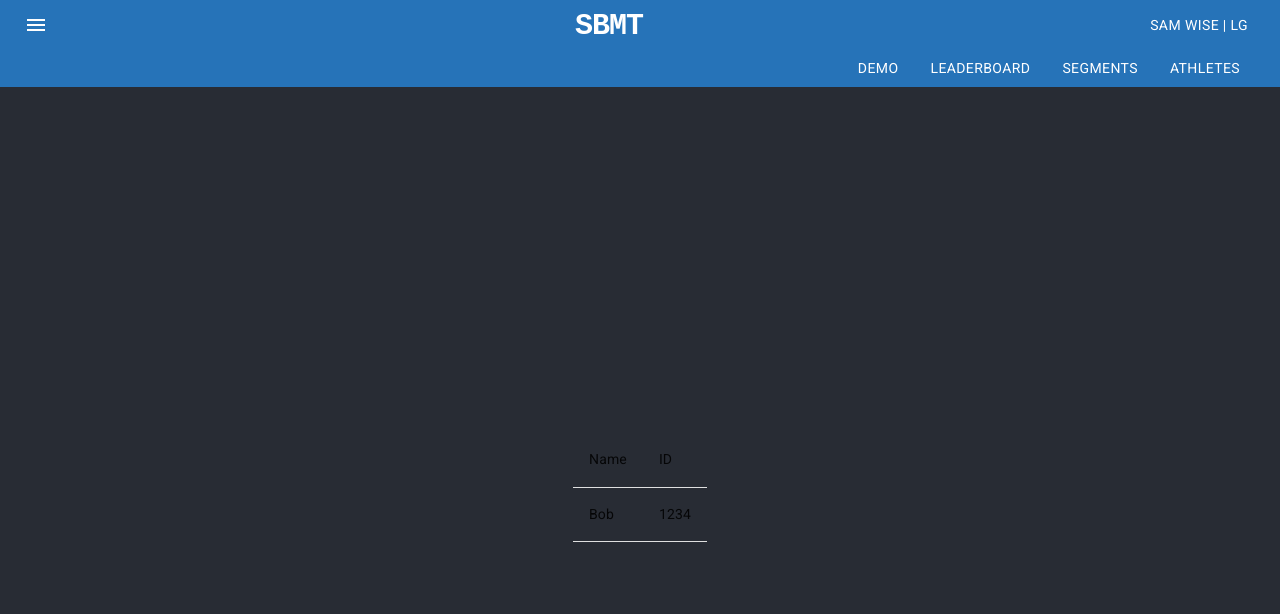
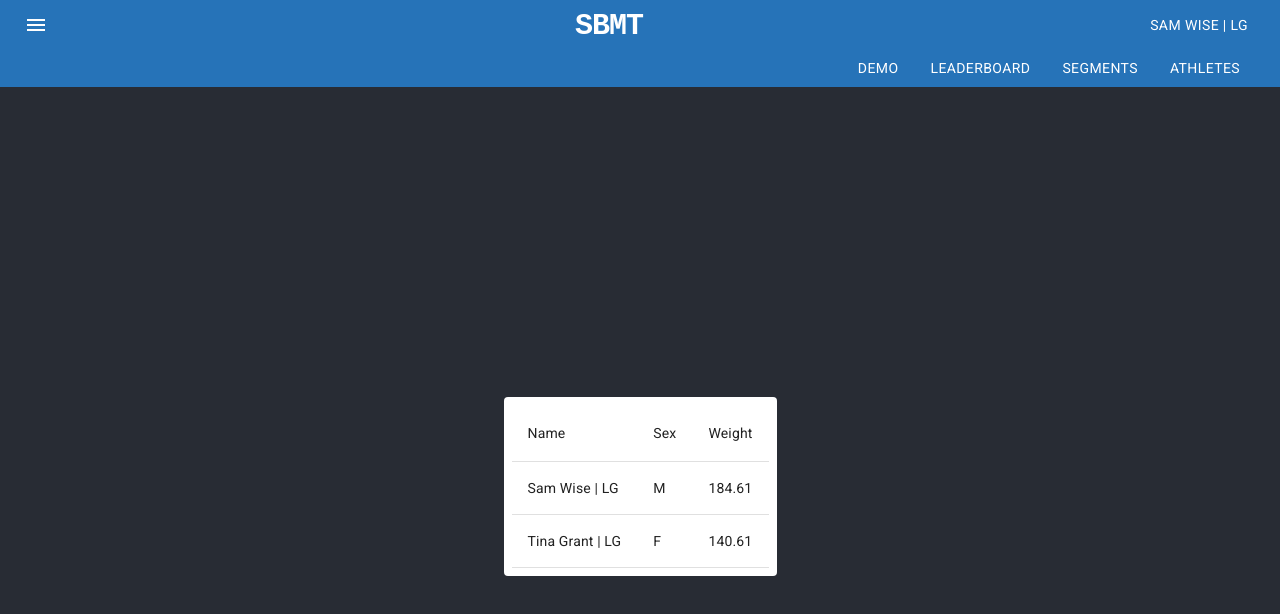
Before and after one commit to sselfridge/SBMT, a React (Create React App) app in the folder UI/: page /athletes in a window 1280 px wide. Shown: the top 614 px of the page. Built offline with nearby package versions, Linux system fonts and the light colour scheme; a web font is replaced by a local one; what @mui/x-data-grid-pro, config would draw is missing.

Commit message:
Add users table

```diff
--- a/UI/src/components/AthleteDetail.js
+++ b/UI/src/components/AthleteDetail.js
@@ -1,6 +1,13 @@
 import React, { useState, useCallback, useRef } from "react";
 import PropTypes from "prop-types";
-import { Box } from "@mui/material";
+import {
+  Box,
+  Table,
+  TableRow,
+  TableHead,
+  TableCell,
+  TableBody,
+} from "@mui/material";
 import { styled } from "@mui/material/styles";
 import {
   useLocation,
@@ -9,21 +16,56 @@ import {
   useSearchParams,
   Navigate,
 } from "react-router-dom";
+import { users } from "mockData/data";
 
-const MyBox = styled(Box)(({ theme }) => ({ padding: 8, borderRadius: 4 }));
+const MyBox = styled(Box)(({ theme }) => ({
+  padding: 8,
+  borderRadius: 4,
+  color: theme.palette.common.black,
+  backgroundColor: theme.palette.background.paper,
+}));
 
 const Athletes = (props) => {
   const { prop } = props;
   const params = useParams();
-  const [isValid, setIsValid] = useState(true);
+  const [user, setUser] = useState(undefined);
   React.useEffect(() => {
-    if (params.id !== "1234") {
-      setIsValid(false);
+    console.info(params.id);
+    const result = users.find((u) => {
+      return `${u.id}` === `${params.id}`;
+    });
+    if (result) {
+      setUser(result);
     }
   }, [params]);
 
-  if (isValid) {
-    return <MyBox>Athlete Details {params.id}</MyBox>;
+  if (user) {
+    return (
+      <MyBox>
+        <Table>
+          <TableHead>
+            <TableRow>
+              <TableCell>
+                {user.firstname} {user.lastname}
+              </TableCell>
+            </TableRow>
+          </TableHead>
+          <TableBody>
+            <TableRow>
+              <TableCell>{user.sex}</TableCell>
+            </TableRow>
+            <TableRow>
+              <TableCell>{(user.weight * 2.2).toFixed(0)}</TableCell>
+            </TableRow>
+            <TableRow>
+              <TableCell>
+                {user.city}, {user.state}
+              </TableCell>
+            </TableRow>
+          </TableBody>
+        </Table>
+      </MyBox>
+    );
   } else {
     return <MyBox>Athlete Not found {params.id}</MyBox>;
   }
--- a/UI/src/components/Athletes.js
+++ b/UI/src/components/Athletes.js
@@ -10,7 +10,14 @@ import {
 } from "@mui/material";
 import { styled } from "@mui/material/styles";
 import { Link } from "react-router-dom";
-const MyBox = styled(Box)(({ theme }) => ({ padding: 8, borderRadius: 4 }));
+
+import { users } from "mockData/data";
+
+const MyBox = styled(Box)(({ theme }) => ({
+  padding: 8,
+  borderRadius: 4,
+  backgroundColor: theme.palette.background.paper,
+}));
 
 const Athletes = (props) => {
   const { prop } = props;
@@ -20,16 +27,23 @@ const Athletes = (props) => {
         <TableHead>
           <TableRow>
             <TableCell>Name</TableCell>
-            <TableCell>ID</TableCell>
+            <TableCell>Sex</TableCell>
+            <TableCell>Weight</TableCell>
           </TableRow>
         </TableHead>
         <TableBody>
-          <TableRow>
-            <TableCell>Bob</TableCell>
-            <TableCell>
-              <Link to="1234">1234</Link>
-            </TableCell>
-          </TableRow>
+          {users.map((user) => (
+            <TableRow key={`${user.id}`}>
+              <TableCell>
+                {console.info(user)}
+                <Link to={`${user.id}`}>
+                  {user.firstname} {user.lastname}
+                </Link>
+              </TableCell>
+              <TableCell>{user.sex}</TableCell>
+              <TableCell>{(user.weight * 2.2).toFixed(2)}</TableCell>
+            </TableRow>
+          ))}
         </TableBody>
       </Table>
     </MyBox>
--- a/UI/src/components/Segments.js
+++ b/UI/src/components/Segments.js
@@ -2,7 +2,7 @@ import React, { useState, useCallback, useRef } from "react";
 import PropTypes from "prop-types";
 import { Box } from "@mui/material";
 import { styled } from "@mui/material/styles";
-import { Outlet, Link } from "react-router-dom";
+import { Link } from "react-router-dom";
 import { DataGrid } from "@mui/x-data-grid";
 
 const MyBox = styled(Box)(({ theme }) => ({
--- a/UI/src/mockData/data.js
+++ b/UI/src/mockData/data.js
@@ -196,27 +196,51 @@ export const segments = [
 export const users = [
   {
     id: 1075670,
-    username: "sirclesam",
-    resource_state: 2,
+    // username: "sirclesam",
+    // resource_state: 2,
     firstname: "Sam ",
     lastname: "Wise | LG",
-    bio: "",
+    // bio: "",
     city: "Santa Barbara",
     state: "California",
     country: "United States",
     sex: "M",
     premium: true,
     summit: true,
-    created_at: "2012-09-06T17:53:52Z",
-    updated_at: "2022-07-14T16:52:23Z",
-    badge_type_id: 1,
+    // created_at: "2012-09-06T17:53:52Z",
+    // updated_at: "2022-07-14T16:52:23Z",
+    // badge_type_id: 1,
     weight: 83.9144,
     profile_medium:
       "https://dgalywyr863hv.cloudfront.net/pictures/athletes/1075670/948003/4/medium.jpg",
     profile:
       "https://dgalywyr863hv.cloudfront.net/pictures/athletes/1075670/948003/4/large.jpg",
-    friend: null,
-    follower: null,
+    // friend: null,
+    // follower: null,
+  },
+  {
+    id: 234670,
+    // username: "sirclesam",
+    // resource_state: 2,
+    firstname: "Tina ",
+    lastname: "Grant | LG",
+    // bio: "",
+    city: "Culver City",
+    state: "California",
+    country: "United States",
+    sex: "F",
+    premium: true,
+    summit: true,
+    // created_at: "2012-09-06T17:53:52Z",
+    // updated_at: "2022-07-14T16:52:23Z",
+    badge_type_id: 1, //Maybe this is the pro icon?
+    weight: 63.9144,
+    profile_medium:
+      "https://dgalywyr863hv.cloudfront.net/pictures/athletes/1075670/948003/4/medium.jpg",
+    profile:
+      "https://dgalywyr863hv.cloudfront.net/pictures/athletes/1075670/948003/4/large.jpg",
+    // friend: null,
+    // follower: null,
   },
 ];
 
@@ -1168,5 +1192,3 @@ const segment_efforts = [
     kom_rank: null,
   },
 ];
-
-const data = [{}];
```
